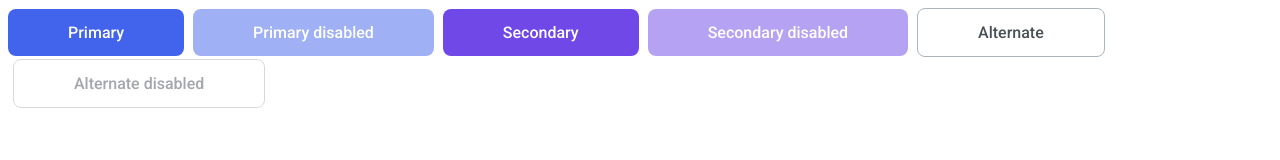
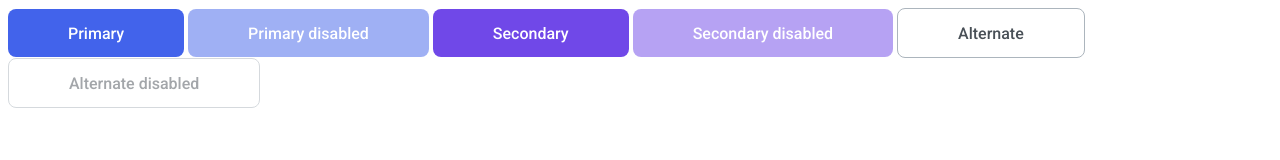
Before and after one commit to js-tasks-ru/htmlcss-20230227_yaroshenkoannette, a website: page 03-lection1/01-button/index.html in a window 1280 px wide. Drawn offline with Linux system fonts and the light colour scheme.

Commit message:
fix 03-button according to remarks

```diff
--- a/03-lection1/01-button/button.css
+++ b/03-lection1/01-button/button.css
@@ -1,10 +1,3 @@
-/* Отступы */
-
-.button+.button{
-    margin-left: 5px;
-    margin-bottom: 2px;
-}
-
 
 /* Стилизация кнопки */
 .button{
@@ -13,7 +6,7 @@
  font-weight: 500;
  line-height: 19px;
  font-family: 'Roboto', sans-serif;
- padding: 14px 60px;
+ padding: 15px 60px 14px;
 transition: 200ms ease-in-out;
 cursor: pointer;
 }
@@ -23,34 +16,34 @@ cursor: pointer;
     pointer-events: none;
 }
 
-.button__primary{
+.button_primary{
  background-color: var(--primary);
  border: 1 px solid var(--primary);
  color: var(--white)
 }
 
-.button__primary:hover, .button__primary:active {
+.button_primary:hover, .button_primary:active {
     background-color: #2342C0;
 }
 
-.button__alternate {
+.button_alternate {
  background-color: var(--white);
  border: 1px solid var(--grey-3);
  color: var(--grey-4);
 }
 
-.button__alternate:hover,
-.button__alternate:active {
+.button_alternate:hover,
+.button_alternate:active {
     border-color: var(--black);
 }
 
-.button__secondary {
+.button_secondary {
 background-color: var(--secondary);
 border: 1 px solid var(--secondary);
 color: var(--white);
 }
 
-.button__secondary:hover,
-.button__secondary:active {
+.button_secondary:hover,
+.button_secondary:active {
     background-color: #5028C6;
 }
--- a/03-lection1/01-button/index.html
+++ b/03-lection1/01-button/index.html
@@ -6,15 +6,11 @@
     <link rel="stylesheet" href="./button.css" />
   </head>
   <body>
-    <button class="button button__primary">Primary</button>
-    <button class="button button__primary" disabled>Primary disabled</button>
-    <button class="button button__secondary">Secondary</button>
-    <button class="button button__secondary" disabled>
-      Secondary disabled
-    </button>
-    <button class="button button__alternate">Alternate</button>
-    <button class="button button__alternate" disabled>
-      Alternate disabled
-    </button>
+    <button class="button button_primary">Primary</button>
+    <button class="button button_primary" disabled>Primary disabled</button>
+    <button class="button button_secondary">Secondary</button>
+    <button class="button button_secondary" disabled>Secondary disabled</button>
+    <button class="button button_alternate">Alternate</button>
+    <button class="button button_alternate" disabled>Alternate disabled</button>
   </body>
 </html>
```
